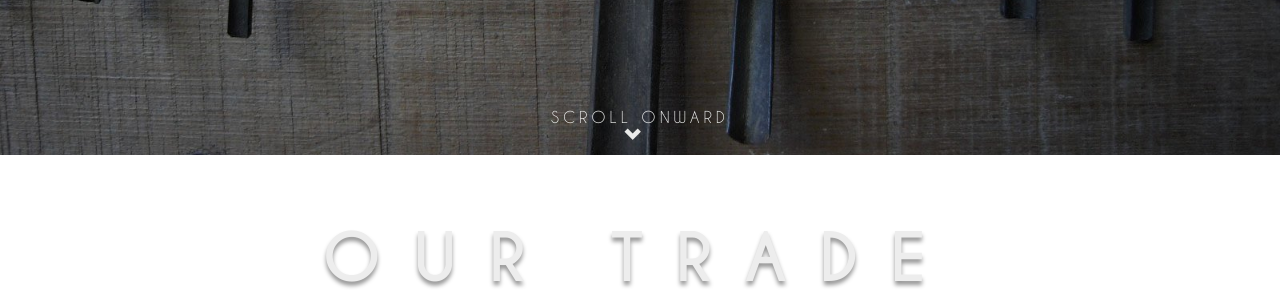
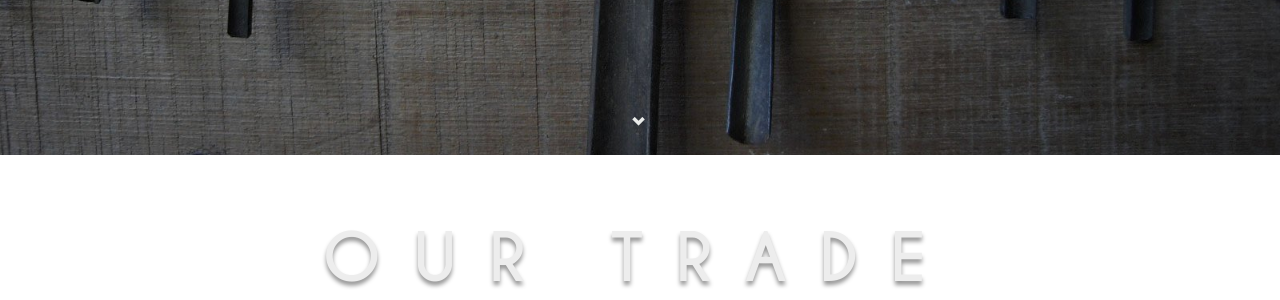
Before and after one commit to jackpine/jackpine.github.com, a Jekyll site: the page built from index.html, in a window 1280 px wide. Shown: the part 745-1045 px from the top of the page. Built offline with Jekyll 4.4.1, drawn with Linux system fonts in a browser that asks for light colours; Markdown is read by kramdown in place of the engine named in the settings.

Commit message:
tweaks per jon

```diff
--- a/css/style.scss
+++ b/css/style.scss
@@ -141,19 +141,12 @@ section {
   }
 
   #scroll {
-    bottom: 10px;
+    bottom: 25px;
     position: absolute;
     width: 100%;
-    @media (max-width: $screen-sm-min) {
-      bottom: 10px;
-    }
     a {
       letter-spacing: 4px;
-      font-size: 15.5px;
-    }
-    span {
-      font-size: 17px;
-      margin-left: -16px;
+      font-size: 13px;
     }
   }
 }
--- a/index.html
+++ b/index.html
@@ -17,9 +17,9 @@
     <h3 id="tagline">We specialize in<br />new & reclaimed code.</h3>
   </div>
   <div id="scroll">
-    <a href="#our_trade">SCROLL ONWARD</a>
-    <br/>
-    <span class="glyphicon glyphicon-chevron-down"></span>
+    <a href="#our_trade">
+      <span class="glyphicon glyphicon-chevron-down"></span>
+    </a>
   </div>
 </section>
 
```
